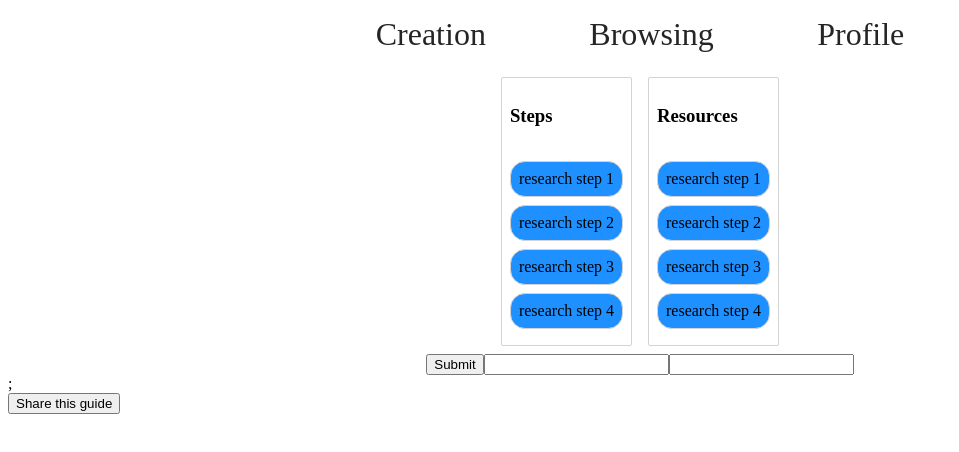
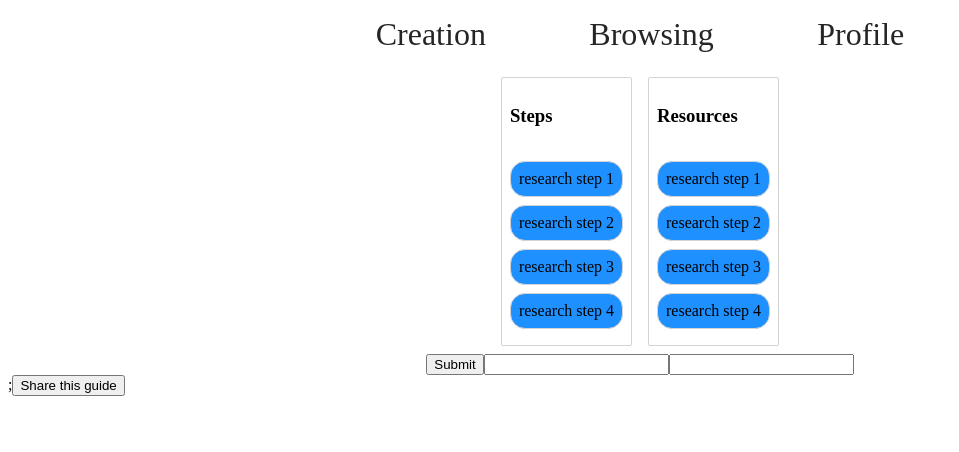
Before and after one commit to yzhong1985/social-learning, a React (Create React App) app: page / in a window 1280 px wide. Shown: the top 452 px of the page, without its empty margins (0-959 px from the left). Built offline with nearby package versions, Linux system fonts and the light colour scheme.

Commit message:
added sample sharing button function

```diff
--- a/package.json
+++ b/package.json
@@ -6,6 +6,8 @@
     "@atlaskit/css-reset": "^6.3.13",
     "@emotion/react": "^11.10.4",
     "@emotion/styled": "^11.10.4",
+    "@material-ui/core": "^4.12.4",
+    "@material-ui/icons": "^4.11.3",
     "@mui/material": "^5.10.9",
     "@testing-library/jest-dom": "^5.16.4",
     "@testing-library/react": "^13.3.0",
--- a/src/App.js
+++ b/src/App.js
@@ -5,12 +5,155 @@ import Profile from "./Profile"
 import { Route, Routes, NavLink } from "react-router-dom";
 import "./App.css";
 
+
 class App extends Component {
+  constructor(props) {
+    super(props);
+    this.state = {
+      count: 8,
+      tasks: {
+        'task-1': {id:'task-1',content:'research step 1'},
+        'task-2': {id:'task-2',content:'research step 2'},
+        'task-3': {id:'task-3',content:'research step 3'},
+        'task-4': {id:'task-4',content:'research step 4'},
+
+        'task-5': {id:'task-5',content:'research step 1'},
+        'task-6': {id:'task-6',content:'research step 2'},
+        'task-7': {id:'task-7',content:'research step 3'},
+        'task-8': {id:'task-8',content:'research step 4'},
+
+    },
+
+      columns: {
+          'column-1': {
+              id: 'column-1',
+              title: 'Steps',
+              taskIds: ['task-1','task-2','task-3','task-4'],
+          },
+          'column-2': {
+              id: 'column-2',
+              title: 'Resources',
+              taskIds: ['task-5','task-6','task-7','task-8'],
+            }
+      },
+
+      columnOrder: ['column-1', 'column-2'],
+      new_step : '',
+      new_resource : '',
+      name: ['Sam']
+    }
+
+    this.inputChangeHandler = this.inputChangeHandler.bind(this)
+    this.add_to_browse = this.add_to_browse.bind(this)
+
+  }
+
+
+  onDragEnd = result => {
+
+    const {destination, source, draggableId } = result;
+
+    if(!destination) {
+      return;
+    }
+
+    if (destination.droppableId === source.droppableId && destination.index === source.index) {
+      return;
+    }
+
+    const column = this.state.columns[source.droppableId];
+    const newTaskIds = Array.from(column.taskIds);
+    newTaskIds.splice(source.index, 1);
+    newTaskIds.splice(destination.index, 0, draggableId);
+
+    const newColumn = {
+      ...column,
+      taskIds: newTaskIds,
+    };
+
+    const newState = {
+      ...this.state,
+      columns: {
+        ...this.state.columns,
+        [newColumn.id]: newColumn,
+      },
+    };
+
+    this.setState(newState);
+
+  };
+
+
+  inputChangeHandler(e) {
+    this.setState(prevState => ({
+     ...prevState.new_things,
+     [e.target.name]: e.target.value,
+     }));
+    console.log(e.target.value)
+   }
+
+
+  // debugging what state looks like at the beginning
+  componentDidMount() {
+    console.log('first time: ',this.state)
+  }
+
+
+  submitHandler = e => {
+    e.preventDefault();
+    this.setState(prevState => {
+      // increment task count
+      var newCount_1 = prevState.count + 1;
+      // create new id based on task count
+
+      const newId_1 = `task-${newCount_1}`;
+
+      var newCount_2 = newCount_1 + 1;
+      // create new id based on task count
+      const newId_2 = `task-${newCount_2}`;
+      console.log(this.state)
+
+      return {
+        count: newCount_2,
+        // clear input
+        new_step: '',
+        new_resource:'',
+        tasks: {
+          // add to tasks array
+          ...prevState.tasks,
+          [newId_1]: { id: newId_1, content: prevState.new_step},
+          [newId_2]: { id: newId_2, content: prevState.new_resource},
+        },
+        // add task id at the end of first column
+        columns: {
+          ...prevState.columns,
+          'column-1': {
+            ...prevState.columns['column-1'],
+            taskIds: [...prevState.columns['column-1'].taskIds, newId_1],
+          },
+          'column-2': {
+            ...prevState.columns['column-2'],
+            taskIds: [...prevState.columns['column-2'].taskIds, newId_2],
+          },
+        },
+      };
+    });
+  };
+
+  add_to_browse() {
+    const newState = {
+      ...this.state,
+      name: [
+        ...this.state.name,
+        'Carl']
+      }
+    this.setState(newState)
+    console.log('add new name')
+  }
+
   render() {
     return (
-      // <div>
-      //   <Panel />
-      // </div>
+
       <div className='App'>
       <nav className='App-nav'>
         <NavLink activeClassName='active-link' to='/'>
@@ -25,13 +168,19 @@ class App extends Component {
 
       </nav>
       <Routes>
-        <Route exact path='/' element={<Panel/>} />
-        <Route exact path='/browsing' element={<Browsingpage/>} />
+        <Route exact path='/' element={<Panel add_to_browse={this.add_to_browse} onDragEnd={this.onDragEnd} inputChangeHandler={this.inputChangeHandler}
+            submitHandler={this.submitHandler}
+            tasks={this.state.tasks}
+            columns={this.state.columns}
+            columnOrder={this.state.columnOrder}
+            new_step={this.state.new_step}
+            new_resource={this.state.new_resource} />} />
+        <Route exact path='/browsing' element={<Browsingpage name={this.state.name}/>} />
         <Route exact path='/profile' element={<Profile/>} />
       </Routes>
 
 
-      {/* <Panel/> */}
+
     </div>
 
 
--- a/src/Browsingpage.jsx
+++ b/src/Browsingpage.jsx
@@ -1,12 +1,19 @@
 import React, { Component } from "react";
 
 class Browsingpage extends Component {
+
   render() {
     return (
       <div className='About'>
         <h1>Browsing!!!</h1>
         <p>This is the browsing page...</p>
-        <p>{this.props.name}</p>
+        {this.props.name.map((element, index) => {
+        return (
+          <div key={index}>
+            <h2>{element}</h2>
+          </div>
+        );
+      })}
       </div>
     );
   }
--- a/src/Panel.jsx
+++ b/src/Panel.jsx
@@ -5,152 +5,12 @@ import Column from './Column';
 
 import { DragDropContext } from 'react-beautiful-dnd';
 import styled from 'styled-components';
-import Browsingpage from './Browsingpage';
 
 const Container = styled.div`
 
 `
 
 class Panel extends React.Component {
-  constructor(props) {
-    super(props);
-    this.state = {
-      count: 8,
-      tasks: {
-        'task-1': {id:'task-1',content:'research step 1'},
-        'task-2': {id:'task-2',content:'research step 2'},
-        'task-3': {id:'task-3',content:'research step 3'},
-        'task-4': {id:'task-4',content:'research step 4'},
-
-        'task-5': {id:'task-5',content:'research step 1'},
-        'task-6': {id:'task-6',content:'research step 2'},
-        'task-7': {id:'task-7',content:'research step 3'},
-        'task-8': {id:'task-8',content:'research step 4'},
-
-    },
-
-      columns: {
-          'column-1': {
-              id: 'column-1',
-              title: 'Steps',
-              taskIds: ['task-1','task-2','task-3','task-4'],
-          },
-          'column-2': {
-              id: 'column-2',
-              title: 'Resources',
-              taskIds: ['task-5','task-6','task-7','task-8'],
-            }
-      },
-
-      columnOrder: ['column-1', 'column-2'],
-      new_step : '',
-      new_resource : '',
-      name: 'Sam'
-    }
-
-    this.inputChangeHandler = this.inputChangeHandler.bind(this)
-
-  }
-
-
-  add_guide(e){
-    e.preventDefault();
-    return <Browsingpage new_name = {this.state.name}/>
-  }
-
-
-  onDragEnd = result => {
-
-    const {destination, source, draggableId } = result;
-
-    if(!destination) {
-      return;
-    }
-
-    if (destination.droppableId === source.droppableId && destination.index === source.index) {
-      return;
-    }
-
-    const column = this.state.columns[source.droppableId];
-    const newTaskIds = Array.from(column.taskIds);
-    newTaskIds.splice(source.index, 1);
-    newTaskIds.splice(destination.index, 0, draggableId);
-
-    const newColumn = {
-      ...column,
-      taskIds: newTaskIds,
-    };
-
-    const newState = {
-      ...this.state,
-      columns: {
-        ...this.state.columns,
-        [newColumn.id]: newColumn,
-      },
-    };
-
-    this.setState(newState);
-
-  };
-
-
-  inputChangeHandler(e) {
-    this.setState(prevState => ({
-     ...prevState.new_things,
-     [e.target.name]: e.target.value,
-     }));
-    console.log(e.target.value)
-   }
-
-
-  // debugging what state looks like at the beginning
-  componentDidMount() {
-    console.log('first time: ',this.state)
-  }
-
-
-  submitHandler = e => {
-    e.preventDefault();
-    this.setState(prevState => {
-      // increment task count
-      var newCount_1 = prevState.count + 1;
-      // create new id based on task count
-
-      const newId_1 = `task-${newCount_1}`;
-
-      var newCount_2 = newCount_1 + 1;
-      // create new id based on task count
-      const newId_2 = `task-${newCount_2}`;
-      console.log(this.state)
-
-      return {
-        count: newCount_2,
-        // clear input
-        new_step: '',
-        new_resource:'',
-        tasks: {
-          // add to tasks array
-          ...prevState.tasks,
-          [newId_1]: { id: newId_1, content: prevState.new_step},
-          [newId_2]: { id: newId_2, content: prevState.new_resource},
-        },
-        // add task id at the end of first column
-        columns: {
-          ...prevState.columns,
-          'column-1': {
-            ...prevState.columns['column-1'],
-            taskIds: [...prevState.columns['column-1'].taskIds, newId_1],
-          },
-          'column-2': {
-            ...prevState.columns['column-2'],
-            taskIds: [...prevState.columns['column-2'].taskIds, newId_2],
-          },
-        },
-      };
-    });
-  };
-
-
 
   render() {
     const liStyle = {
@@ -158,21 +18,23 @@ class Panel extends React.Component {
     alignItems: 'center',
     justifyContent: 'center',
   }
+    console.log(this.props)
+    const {add_to_browse, columnOrder, columns, inputChangeHandler, new_resource, new_step, onDragEnd, tasks, submitHandler} = this.props
     return (
 
       <div>
       <Container style={liStyle}>
         <DragDropContext
-        onDragEnd={this.onDragEnd}>
-          {this.state.columnOrder.map((columnId) => {
-            const column = this.state.columns[columnId];
-            const tasks = column.taskIds.map(taskId => this.state.tasks[taskId]);
+        onDragEnd={onDragEnd}>
+          {columnOrder?.map((columnId) => {
+            const column = columns[columnId];
+            const map_tasks = column.taskIds.map(taskId => tasks[taskId]);
 
-            return <Column key={column.id} column={column} tasks={tasks} />;
+            return <Column key={column.id} column={column} tasks={map_tasks} />;
           })}
         </DragDropContext>
       </Container>
-      <form onSubmit={this.submitHandler} style={liStyle}>
+      <form onSubmit={submitHandler} style={liStyle}>
           <input type="submit" value="Submit"/>
 
           <input
@@ -180,19 +42,19 @@ class Panel extends React.Component {
             id="content"
             className="teste"
             name="new_step"
-            value={this.state.new_step}
-            onChange={this.inputChangeHandler}
+            value={new_step}
+            onChange={inputChangeHandler}
           />
           <input
             type="text"
             id="content"
             className="teste"
             name="new_resource"
-            value={this.state.new_resource }
-            onChange={this.inputChangeHandler}
+            value={new_resource }
+            onChange={inputChangeHandler}
           />
       </form>;
-      <button onClick={this.add_guide} style={liStyle}>Share this guide</button>
+      <button onClick={add_to_browse}>Share this guide</button>
       </div>
 
 
```
Also changed, not shown: src/Browsingsquare.jsx (added), 1 other file (tests, documents, lock files or other folders).
